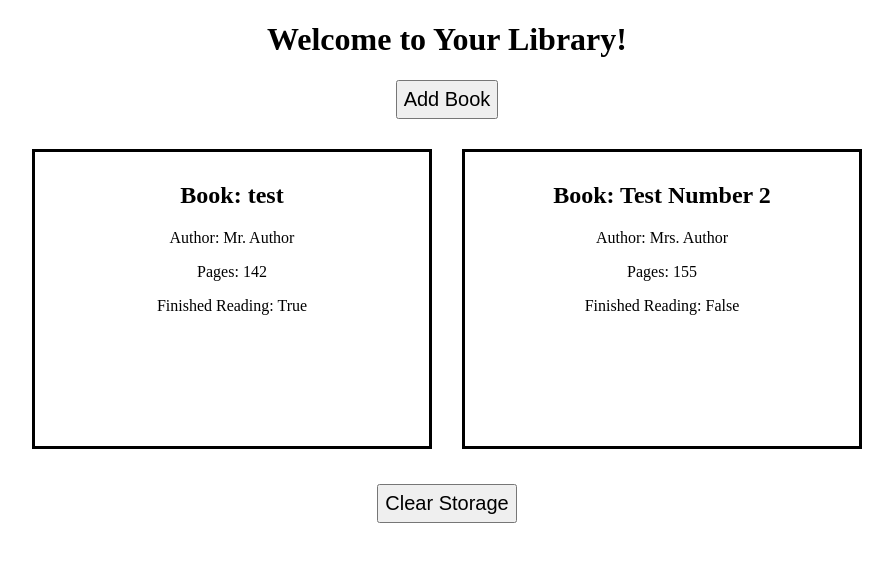
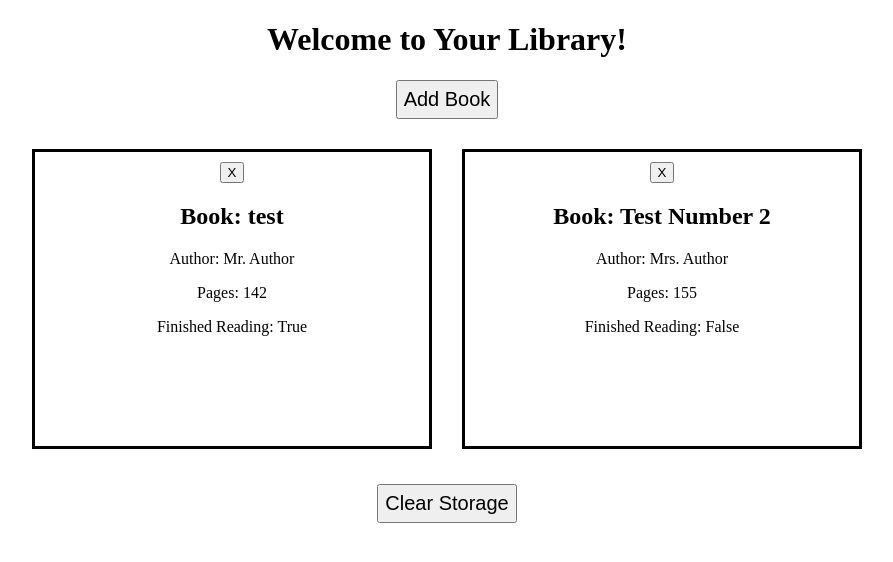
Before and after one commit to bollinca/library-react-version, a React (Create React App) app: page / in a window 1280 px wide. Shown: the top 562 px of the page, without its empty margins (193-1086 px from the left). Built offline with nearby package versions, Linux system fonts and the light colour scheme.

Commit message:
Add book delete button (non-functional), factor out BookCards

```diff
--- a/src/App.js
+++ b/src/App.js
@@ -1,7 +1,7 @@
 import React, { Component } from 'react';
 import './App.css';
 
-import BookCard from './BookCard/BookCard';
+import BookCards from './BookCards/BookCards';
 import NewItemForm from './NewItemForm/NewItemForm';
 import ButtonAddBook from './ButtonAddBook/ButtonAddBook';
 import ButtonClearStorage from './ButtonClearStorage/ButtonClearStorage';
@@ -46,7 +46,7 @@ class App extends Component {
 
   submitClickHandler = () => {
     let previousTitles = this.state.books.map(book => book.title)
-    if (previousTitles.includes(this.state.formData.title)){
+    if (previousTitles.includes(this.state.formData.title)) {
       throw Error('Title already in use, not permitted since name is used as key.')
     }
 
@@ -72,24 +72,6 @@ class App extends Component {
   }
 
   render() {
-
-    let booksList = null;
-    let readStatusDisplay = 'False';
-
-    if (this.state.books) {
-      booksList = (
-        this.state.books.map((book, index) => {
-          this.state.books[index].readStatus === true ? readStatusDisplay = 'True' : readStatusDisplay = 'False';
-          return <BookCard
-            title={this.state.books[index].title}
-            key={this.state.books[index].title}
-            author={this.state.books[index].author}
-            pages={this.state.books[index].pages}
-            readStatus={readStatusDisplay}
-          />
-        })
-      )
-    }
 
     let bookForm = null;
 
@@ -117,7 +99,8 @@ class App extends Component {
             clicked={() => this.toggleForm()}
           />
           {bookForm}
-          {booksList}
+          <BookCards
+            books={this.state.books} />
           <ButtonClearStorage />
         </div>
       </div>
--- a/src/BookCard/BookCard.js
+++ b/src/BookCards/BookCard/BookCard.js
@@ -4,6 +4,7 @@ import './BookCard.css';
 const bookCard = (props) => {
   return (
     <div className='BookCard'>
+      <button>X</button>
       <h2>Book: {props.title}</h2>
       <p>Author: {props.author}</p>
       <p>Pages: {props.pages}</p>
--- /dev/null
+++ b/src/BookCards/BookCards.js
@@ -0,0 +1,19 @@
+import React from 'react';
+import BookCard from './BookCard/BookCard';
+
+const bookCards = (props) => {
+
+  let readStatusDisplay = 'False';
+
+  return (props.books.map((book, index) => {
+    book.readStatus === true ? readStatusDisplay = 'True' : readStatusDisplay = 'False';
+    return <BookCard
+      title={book.title}
+      key={book.title}
+      author={book.author}
+      pages={book.pages}
+      readStatus={readStatusDisplay}
+    />
+  }))
+}
+export default bookCards
```
Also changed, not shown: src/BookCards/BookCard/BookCard.css (renamed from src/BookCard/BookCard.css).
